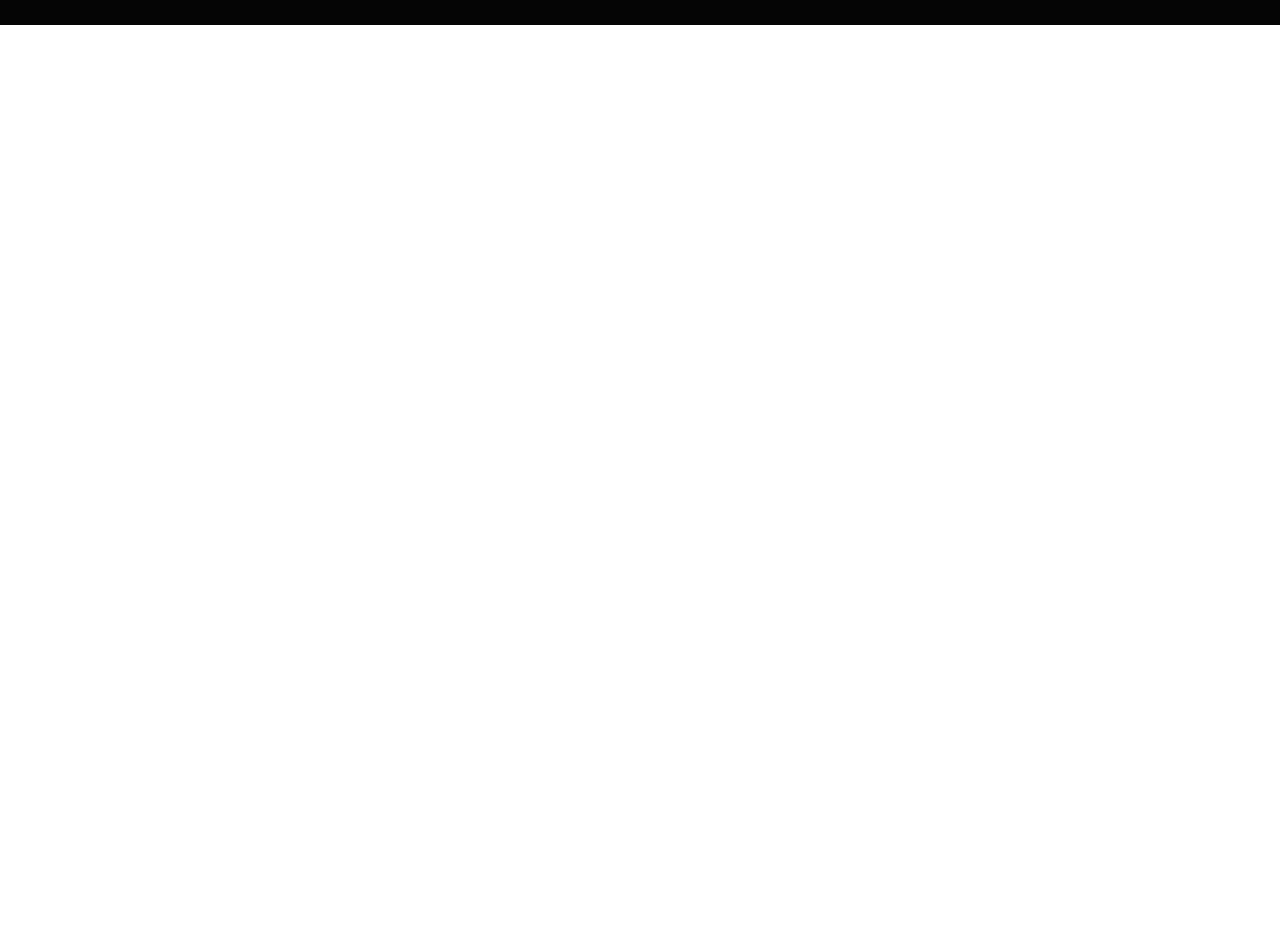
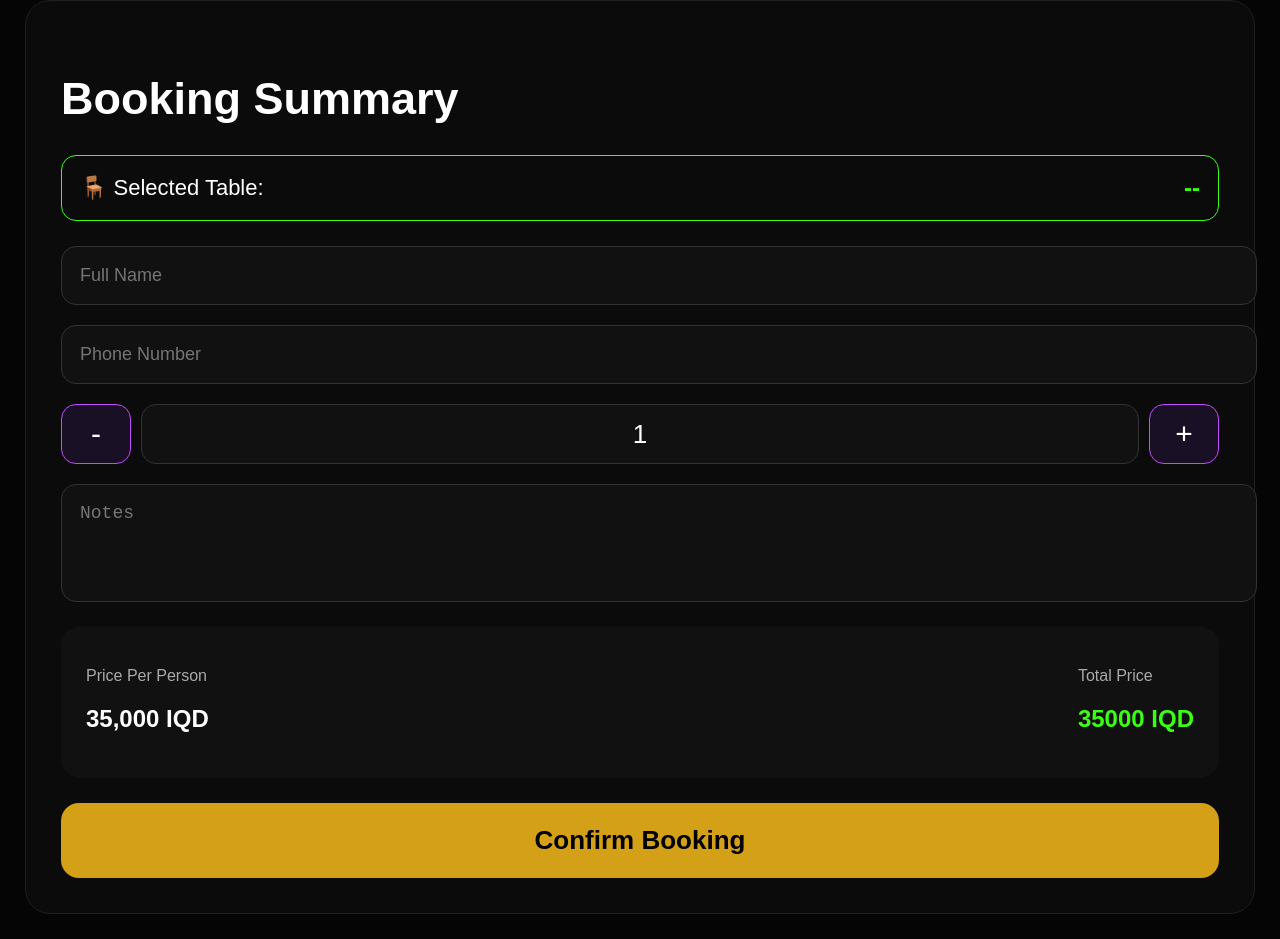
Before and after one commit to fadibatto7-design/vip-booking, a React (Create React App) app: page / in a window 1280 px wide. Shown: the part 1383-2322 px from the top of the page. Before the commit the page ends 1408 px from the top, so only its background shows below. Built offline with nearby package versions, Linux system fonts and the light colour scheme; no server answers; the database is empty.

Commit message:
new booking design

```diff
--- a/src/pages/BookingPage.js
+++ b/src/pages/BookingPage.js
@@ -8,7 +8,6 @@ import {
 } from "firebase/firestore";
 
 export default function BookingPage() {
-
   const MAX_CAPACITY = 200;
   const PRICE_PER_PERSON = 35000;
 
@@ -39,16 +38,17 @@ export default function BookingPage() {
     useState([]);
 
   const [name, setName] = useState("");
+
   const [phone, setPhone] = useState("");
+
   const [guests, setGuests] = useState(1);
+
   const [notes, setNotes] = useState("");
 
   useEffect(() => {
-
     const unsubscribe = onSnapshot(
       collection(db, "bookings"),
       (snapshot) => {
-
         const booked = snapshot.docs.map(
           (doc) => ({
             table: doc.data().table,
@@ -57,12 +57,10 @@ export default function BookingPage() {
         );
 
         setBookedTables(booked);
-
       }
     );
 
     return () => unsubscribe();
-
   }, []);
 
   const totalGuests = bookedTables.reduce(
@@ -75,40 +73,28 @@ export default function BookingPage() {
     MAX_CAPACITY - totalGuests;
 
   const handleBooking = async () => {
-
     if (
       !name ||
       !phone ||
       !selectedTable
     ) {
-
       alert("Please fill all fields");
       return;
-
     }
 
     try {
-
       await addDoc(
         collection(db, "bookings"),
         {
-
           table: selectedTable,
-
           customerName: name,
-
           phone: phone,
-
           guests: Number(guests),
-
           notes: notes,
-
           totalPrice:
             Number(guests) *
             PRICE_PER_PERSON,
-
           createdAt: new Date(),
-
         }
       );
 
@@ -121,17 +107,12 @@ export default function BookingPage() {
       setSelectedTable(null);
 
     } catch (error) {
-
       console.log(error);
-
       alert("Error saving booking");
-
     }
-
   };
 
   const renderTable = (table) => {
-
     const isBooked =
       bookedTables.some(
         (booking) =>
@@ -139,22 +120,16 @@ export default function BookingPage() {
       );
 
     return (
-
       <div
         key={table}
         onClick={() => {
-
           if (!isBooked) {
-
             setSelectedTable(table);
-
           }
-
         }}
         style={{
-
-          width: isMobile ? 38 : 70,
-          height: isMobile ? 38 : 70,
+          width: isMobile ? 45 : 70,
+          height: isMobile ? 45 : 70,
 
           borderRadius: 12,
 
@@ -170,7 +145,7 @@ export default function BookingPage() {
           fontWeight: "bold",
 
           fontSize:
-            isMobile ? 10 : 18,
+            isMobile ? 12 : 18,
 
           color: "white",
 
@@ -199,13 +174,10 @@ export default function BookingPage() {
       >
         {table}
       </div>
-
     );
-
   };
 
   return (
-
     <div
       style={{
         background: "#050505",
@@ -217,7 +189,6 @@ export default function BookingPage() {
         fontFamily: "Arial",
       }}
     >
-
       {/* EVENT CARD */}
 
       <div
@@ -241,7 +212,6 @@ export default function BookingPage() {
           marginBottom: 25,
         }}
       >
-
         <img
           src="https://images.unsplash.com/photo-1493225457124-a3eb161ffa5f"
           alt=""
@@ -261,7 +231,6 @@ export default function BookingPage() {
         />
 
         <div>
-
           <h1
             style={{
               fontSize: isMobile
@@ -320,9 +289,7 @@ export default function BookingPage() {
             {" "}
             {remainingSeats}
           </p>
-
         </div>
-
       </div>
 
       {/* HALL */}
@@ -330,19 +297,13 @@ export default function BookingPage() {
       <div
         style={{
           background: "#0b0b0b",
-
           borderRadius: 25,
-
           border: "1px solid #1f1f1f",
-
           padding: isMobile ? 15 : 25,
-
           marginBottom: 25,
-
-          overflow: "hidden",
+          overflowX: "hidden",
         }}
       >
-
         {/* STAGE */}
 
         <div
@@ -388,9 +349,6 @@ export default function BookingPage() {
             gap: isMobile ? 10 : 40,
           }}
         >
-
-          {/* LEFT */}
-
           <div
             style={{
               display: "grid",
@@ -409,8 +367,6 @@ export default function BookingPage() {
               .map(renderTable)}
           </div>
 
-          {/* RIGHT */}
-
           <div
             style={{
               display: "grid",
@@ -428,7 +384,6 @@ export default function BookingPage() {
               .slice(0, 16)
               .map(renderTable)}
           </div>
-
         </div>
 
         {/* ENTRANCE */}
@@ -471,9 +426,6 @@ export default function BookingPage() {
             gap: isMobile ? 10 : 40,
           }}
         >
-
-          {/* LEFT */}
-
           <div
             style={{
               display: "grid",
@@ -492,8 +444,6 @@ export default function BookingPage() {
               .map(renderTable)}
           </div>
 
-          {/* RIGHT */}
-
           <div
             style={{
               display: "grid",
@@ -511,19 +461,251 @@ export default function BookingPage() {
               .slice(16)
               .map(renderTable)}
           </div>
+        </div>
+      </div>
 
+      {/* BOOKING */}
+
+      <div
+        style={{
+          background: "#0b0b0b",
+          borderRadius: 25,
+          border: "1px solid #1f1f1f",
+          padding: isMobile
+            ? 20
+            : 35,
+        }}
+      >
+        <h2
+          style={{
+            fontSize:
+              isMobile ? 30 : 45,
+
+            marginBottom: 30,
+          }}
+        >
+          Booking Summary
+        </h2>
+
+        <div
+          style={{
+            border:
+              "1px solid #39ff14",
+
+            borderRadius: 15,
+
+            padding: 18,
+
+            marginBottom: 25,
+
+            display: "flex",
+
+            justifyContent:
+              "space-between",
+
+            alignItems: "center",
+          }}
+        >
+          <span
+            style={{
+              fontSize:
+                isMobile ? 16 : 22,
+            }}
+          >
+            🪑 Selected Table:
+          </span>
+
+          <span
+            style={{
+              color: "#39ff14",
+
+              fontWeight: "bold",
+
+              fontSize:
+                isMobile ? 18 : 24,
+            }}
+          >
+            {selectedTable || "--"}
+          </span>
         </div>
 
+        <input
+          type="text"
+          placeholder="Full Name"
+          value={name}
+          onChange={(e) =>
+            setName(e.target.value)
+          }
+          style={inputStyle}
+        />
+
+        <input
+          type="text"
+          placeholder="Phone Number"
+          value={phone}
+          onChange={(e) =>
+            setPhone(e.target.value)
+          }
+          style={inputStyle}
+        />
+
+        {/* GUESTS */}
+
+        <div
+          style={{
+            display: "flex",
+            gap: 10,
+            marginBottom: 20,
+          }}
+        >
+          <button
+            onClick={() => {
+              if (guests > 1) {
+                setGuests(
+                  guests - 1
+                );
+              }
+            }}
+            style={countBtn}
+          >
+            -
+          </button>
+
+          <div
+            style={{
+              flex: 1,
+
+              background: "#111",
+
+              border:
+                "1px solid #333",
+
+              borderRadius: 15,
+
+              display: "flex",
+
+              alignItems: "center",
+
+              justifyContent: "center",
+
+              fontSize: 26,
+            }}
+          >
+            {guests}
+          </div>
+
+          <button
+            onClick={() =>
+              setGuests(
+                guests + 1
+              )
+            }
+            style={countBtn}
+          >
+            +
+          </button>
+        </div>
+
+        <textarea
+          rows="4"
+          placeholder="Notes"
+          value={notes}
+          onChange={(e) =>
+            setNotes(e.target.value)
+          }
+          style={{
+            ...inputStyle,
+            resize: "none",
+          }}
+        />
+
+        {/* PRICE */}
+
+        <div
+          style={{
+            background: "#111",
+
+            borderRadius: 20,
+
+            padding: 25,
+
+            display: "flex",
+
+            justifyContent:
+              "space-between",
+
+            marginBottom: 25,
+          }}
+        >
+          <div>
+            <p
+              style={{
+                color: "#aaa",
+                marginBottom: 10,
+              }}
+            >
+              Price Per Person
+            </p>
+
+            <h2>
+              35,000 IQD
+            </h2>
+          </div>
+
+          <div>
+            <p
+              style={{
+                color: "#aaa",
+                marginBottom: 10,
+              }}
+            >
+              Total Price
+            </p>
+
+            <h2
+              style={{
+                color: "#39ff14",
+              }}
+            >
+              {guests *
+                PRICE_PER_PERSON}
+              {" "}
+              IQD
+            </h2>
+          </div>
+        </div>
+
+        <button
+          onClick={handleBooking}
+          style={{
+            width: "100%",
+
+            padding: 22,
+
+            borderRadius: 18,
+
+            border: "none",
+
+            background: "#d4a017",
+
+            color: "#000",
+
+            fontSize:
+              isMobile ? 20 : 26,
+
+            fontWeight: "bold",
+
+            cursor: "pointer",
+          }}
+        >
+          Confirm Booking
+        </button>
       </div>
-
     </div>
-
   );
-
 }
 
 const inputStyle = {
-
   width: "100%",
 
   padding: "18px",
@@ -539,14 +721,9 @@ const inputStyle = {
   color: "white",
 
   fontSize: "18px",
-
-  outline: "none",
-
-  boxSizing: "border-box",
 };
 
 const countBtn = {
-
   width: 70,
 
   height: 60,
```
